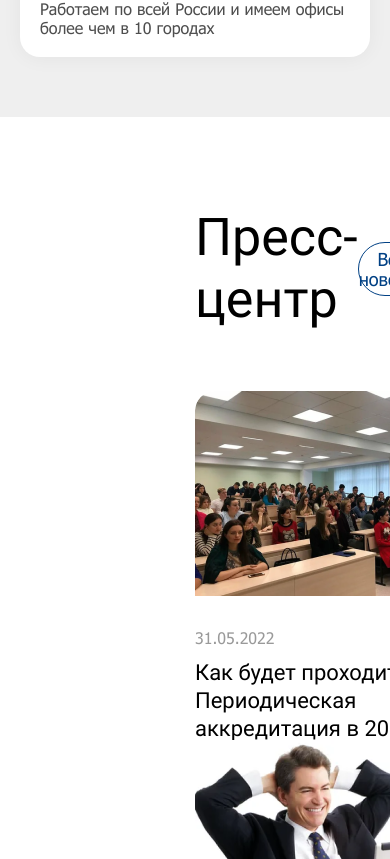
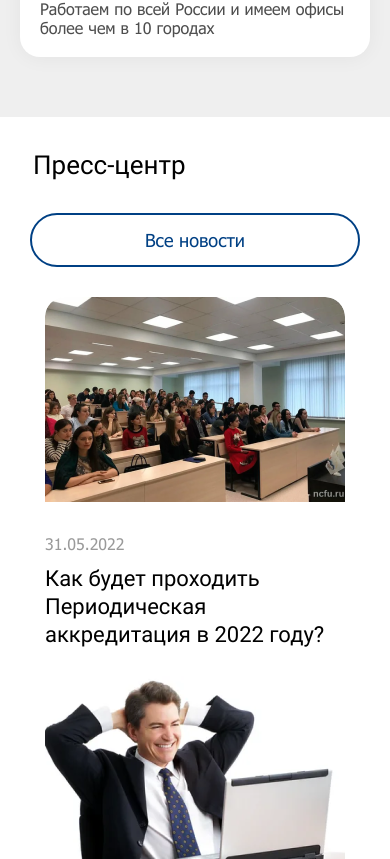
Before and after one commit to stdkvb/vprogress, a React (Create React App) app: page / in a window 390 px wide. Shown: the part 5265-6124 px from the top of the page. Built offline with nearby package versions, Linux system fonts and the light colour scheme.

Commit message:
add adaptive block News

```diff
--- a/src/blocks/news/__button/news__button.css
+++ b/src/blocks/news/__button/news__button.css
@@ -3,10 +3,17 @@
     height: 54px;
     margin: 0;
     padding: 0;
-    border: solid 1px #004084;
+    border: solid 2px #004084;
     border-radius: 30px;
     color: #004084;
     background-color: #FFFFFF;
     font-size: 18px;
     line-height: 20px;
 }
+
+@media screen and (max-width: 850px) {
+    .news__button {
+        width: 330px;
+        margin-top: 30px;
+    }
+}
--- /dev/null
+++ b/src/blocks/news/__card-container/news__card-container.css
@@ -0,0 +1,25 @@
+.news__card-container {
+    display: flex;
+    flex-wrap: wrap;
+    width: 1290px;
+    justify-content: center;
+    gap: 30px;
+}
+
+@media screen and (max-width: 1290px) {
+    .news__card-container {
+        width: 980px;
+    }
+}
+
+@media screen and (max-width: 1080px) {
+    .news__card-container {
+        width: 750px;
+    }
+}
+
+@media screen and (max-width: 850px) {
+    .news__card-container {
+        width: 600px;
+    }
+}
--- a/src/blocks/news/__card/news__card.css
+++ b/src/blocks/news/__card/news__card.css
@@ -1,7 +1,6 @@
 .news__card {
     width: 300px;
     height: 349px;
-    margin-right: 30px;
 }
 
 .news__card:last-of-type {
--- a/src/blocks/news/__title/news__title.css
+++ b/src/blocks/news/__title/news__title.css
@@ -6,3 +6,10 @@
     line-height: 62px;
     margin: 0;
 }
+
+@media screen and (max-width: 850px) {
+    .news__title {
+        font-size: 26px;
+        line-height: 36px;
+    }
+}
--- a/src/blocks/news/__top-bar/news__top-bar.css
+++ b/src/blocks/news/__top-bar/news__top-bar.css
@@ -3,5 +3,25 @@
     justify-content: space-between;
     align-items: center;
     margin-bottom: 60px;
-    width: 100%;
+    width: 1290px;
 }
+
+@media screen and (max-width: 1290px) {
+    .news__top-bar {
+        width: 980px;
+    }
+}
+
+@media screen and (max-width: 1080px) {
+    .news__top-bar {
+        width: 620px;
+    }
+}
+
+@media screen and (max-width: 850px) {
+    .news__top-bar {
+        flex-direction: column;
+        width: 600px;
+        margin-bottom: 30px;
+    }
+}
--- a/src/blocks/news/news.css
+++ b/src/blocks/news/news.css
@@ -1,6 +1,13 @@
 .news {
-    width: calc(100% - 630px);
+    width: 100%;
     margin: 90px auto 120px auto;
     display: flex;
-    flex-wrap: wrap;
+    flex-direction: column;
+    align-items: center;
 }
+
+@media screen and (max-width: 850px) {
+    .news {
+        margin-top: 30px;
+    }
+}
--- a/src/components/News.js
+++ b/src/components/News.js
@@ -8,6 +8,7 @@ function News() {
                 <h3 className='news__title'>Пресс-центр</h3>
                 <button className='news__button' type='button'>Все новости</button>
             </div>
+            <div className='news__card-container'>
             <NewsCard
                 photo={require('../images/news_photo_1.png')}
                 date={'31.05.2022'}
@@ -28,6 +29,7 @@ function News() {
                 date={'31.05.2022'}
                 title={'Подписан закон об ужесточении требований к охране объектов ТЭК'}
             />
+            </div>
         </section>
     );
 };
--- a/src/index.css
+++ b/src/index.css
@@ -94,6 +94,7 @@
 @import url(./blocks/news/__top-bar/news__top-bar.css);
 @import url(./blocks/news/__title/news__title.css);
 @import url(./blocks/news/__button/news__button.css);
+@import url(./blocks/news/__card-container/news__card-container.css);
 @import url(./blocks/news/__card/news__card.css);
 @import url(./blocks/news/__card-photo/news__card-photo.css);
 @import url(./blocks/news/__card-date/news__card-date.css);
```
